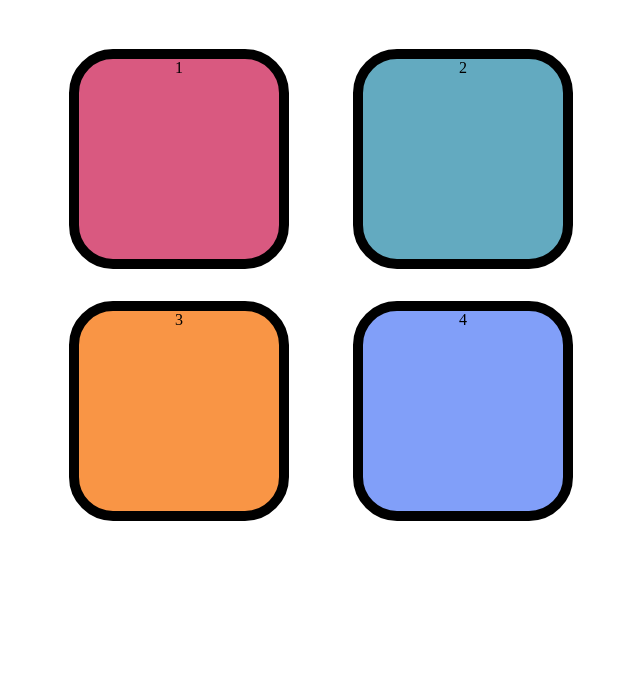
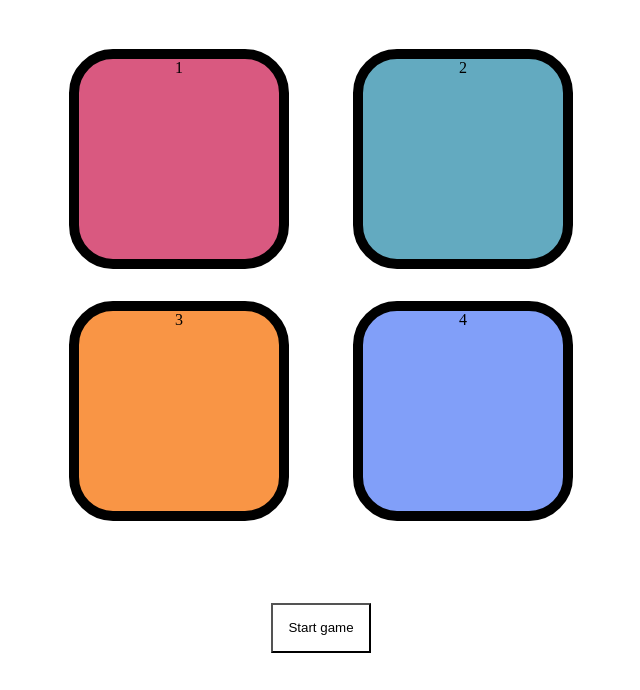
Before and after one commit to Murali236/Simon_Say_Game, a plain HTML site: page index.html in a window 1280 px wide. Shown: the part 110-800 px from the top of the page, without its empty margins (319-959 px from the left). Drawn offline with Linux system fonts and the light colour scheme.

Commit message:
Add files via upload

```diff
--- a/app.js
+++ b/app.js
@@ -2,6 +2,8 @@ let gameSeq = [];
 let userSeq = [];
 
 let highest_Score = 0;
+
+let button = document.querySelector('button');
 
 let btns= ['red','green','orange','purple'];
 
@@ -13,6 +15,14 @@ let main = document.querySelector('.main');
 
 document.addEventListener('keypress',()=>{
         if(started == 0){
+        // console.log('game started');
+        levelUp();
+        started = 1;
+        }
+})
+
+button.addEventListener('click',()=>{
+    if(started == 0){
         // console.log('game started');
         levelUp();
         started = 1;
@@ -68,7 +78,7 @@ for(btn of allBtns){
 function matchSeq(idx){
     if(userSeq[idx]===gameSeq[idx]){
         if(userSeq.length == gameSeq.length){
-            setTimeout(levelUp(),2000);
+            setTimeout(levelUp,1000);
         }
     }
     else{
--- a/index.html
+++ b/index.html
@@ -18,7 +18,10 @@
             <div class = "btn green" id= "green"type = "button">2</div>
             <div class = "btn purple" id = "purple"type = "button">4</div>
         </div>
+    </div>
+        <div class = "start">
+            <button>Start game</button>
+        </div>
         <script src = "app.js"></script>
-    </div>
 </body>
 </html>
--- a/style.css
+++ b/style.css
@@ -39,3 +39,19 @@ h2,h1{
 .userflash{
     background-color: green;
 }
+
+.start{
+    display:flex;
+    justify-content: center;
+    margin-top: 50px;
+}
+
+button{
+    width:100px;
+    height:50px;
+    background-color:white;
+}
+
+button:hover{
+    background-color: aliceblue;
+}
```
